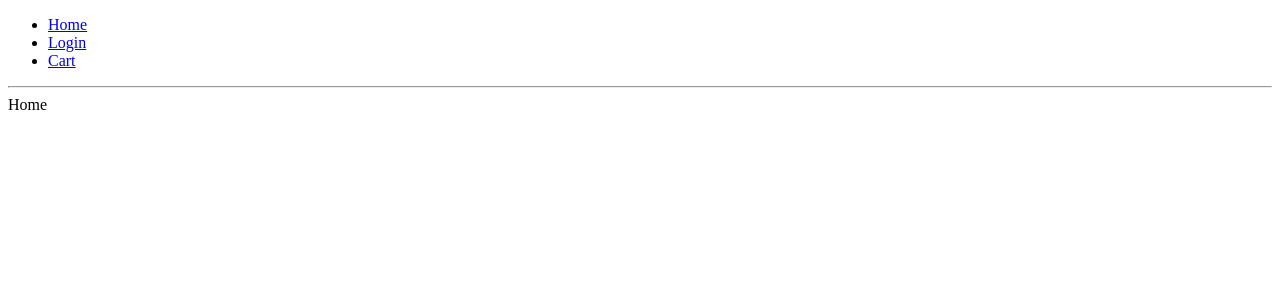
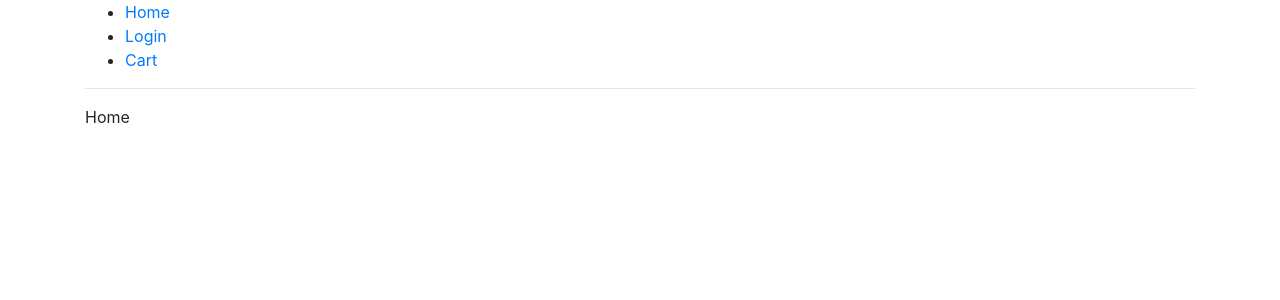
Before and after one commit to pedropb/skip-vanhackaton, a React (Create React App) app: page / in a window 1280 px wide. Shown: the top 300 px of the page. Built offline with nearby package versions, Linux system fonts and the light colour scheme.

Commit message:
Adding bootstrap (twitter)

```diff
--- a/public/index.html
+++ b/public/index.html
@@ -1,5 +1,6 @@
 <!DOCTYPE html>
 <html lang="en">
+
 <head>
   <meta charset="utf-8">
   <meta name="viewport" content="width=device-width, initial-scale=1, shrink-to-fit=no">
@@ -10,6 +11,9 @@
     -->
   <link rel="manifest" href="%PUBLIC_URL%/manifest.json">
   <link rel="shortcut icon" href="%PUBLIC_URL%/favicon.ico">
+  <link rel="stylesheet" href="https://maxcdn.bootstrapcdn.com/bootstrap/4.0.0/css/bootstrap.min.css" integrity="sha384-Gn5384xqQ1aoWXA+058RXPxPg6fy4IWvTNh0E263XmFcJlSAwiGgFAW/dAiS6JXm"
+    crossorigin="anonymous">
+
   <!--
       Notice the use of %PUBLIC_URL% in the tags above.
       It will be replaced with the URL of the `public` folder during the build.
@@ -21,6 +25,7 @@
     -->
   <title>React App</title>
 </head>
+
 <body>
   <noscript>
     You need to enable JavaScript to run this app.
@@ -36,5 +41,13 @@
       To begin the development, run `npm start` or `yarn start`.
       To create a production bundle, use `npm run build` or `yarn build`.
     -->
+
+  <script src="https://code.jquery.com/jquery-3.2.1.slim.min.js" integrity="sha384-KJ3o2DKtIkvYIK3UENzmM7KCkRr/rE9/Qpg6aAZGJwFDMVNA/GpGFF93hXpG5KkN"
+    crossorigin="anonymous"></script>
+  <script src="https://cdnjs.cloudflare.com/ajax/libs/popper.js/1.12.9/umd/popper.min.js" integrity="sha384-ApNbgh9B+Y1QKtv3Rn7W3mgPxhU9K/ScQsAP7hUibX39j7fakFPskvXusvfa0b4Q"
+    crossorigin="anonymous"></script>
+  <script src="https://maxcdn.bootstrapcdn.com/bootstrap/4.0.0/js/bootstrap.min.js" integrity="sha384-JZR6Spejh4U02d8jOt6vLEHfe/JQGiRRSQQxSfFWpi1MquVdAyjUar5+76PVCmYl"
+    crossorigin="anonymous"></script>
 </body>
+
 </html>
--- a/src/App.js
+++ b/src/App.js
@@ -12,7 +12,7 @@
   render() {
     return (
       <Router>
-        <div>
+        <div className="container">
           <ul>
             <li>
               <Link to="/">Home</Link>
```
Lines whose indentation alone changed are shown as unchanged.
